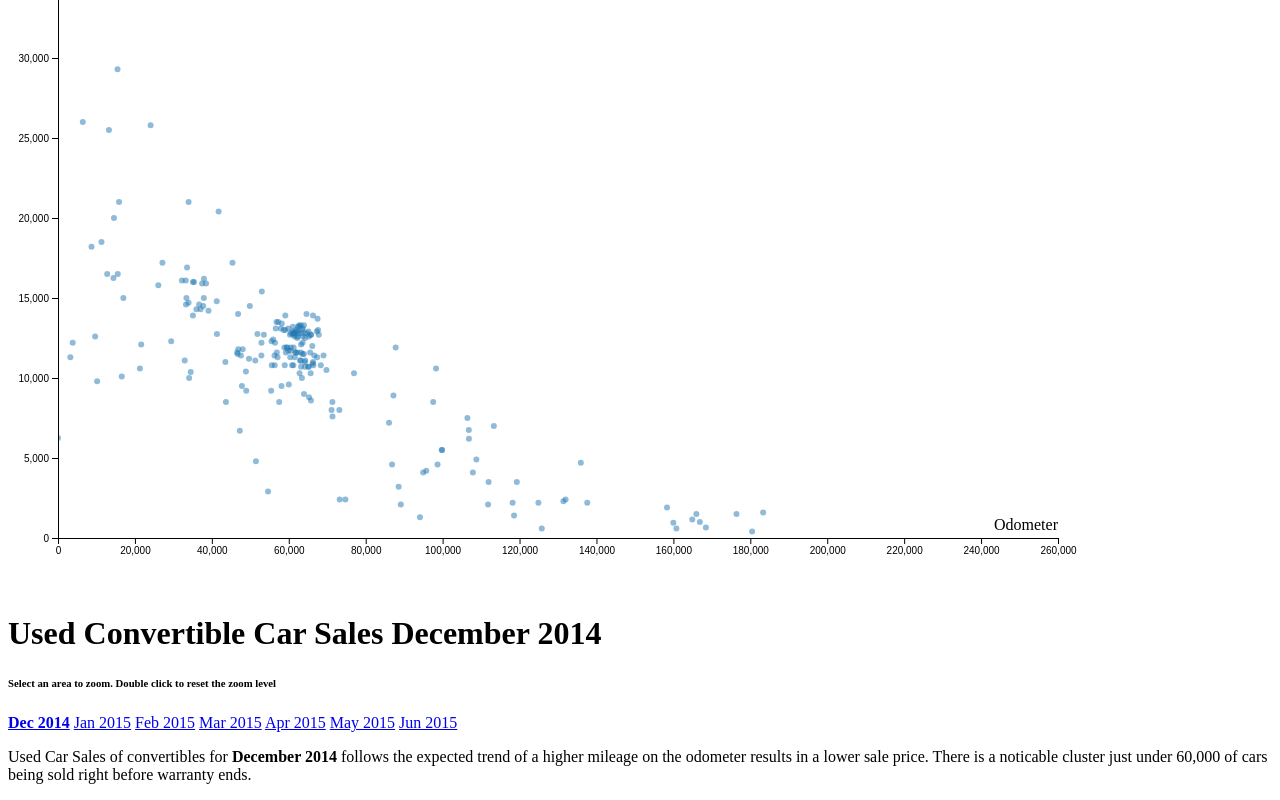
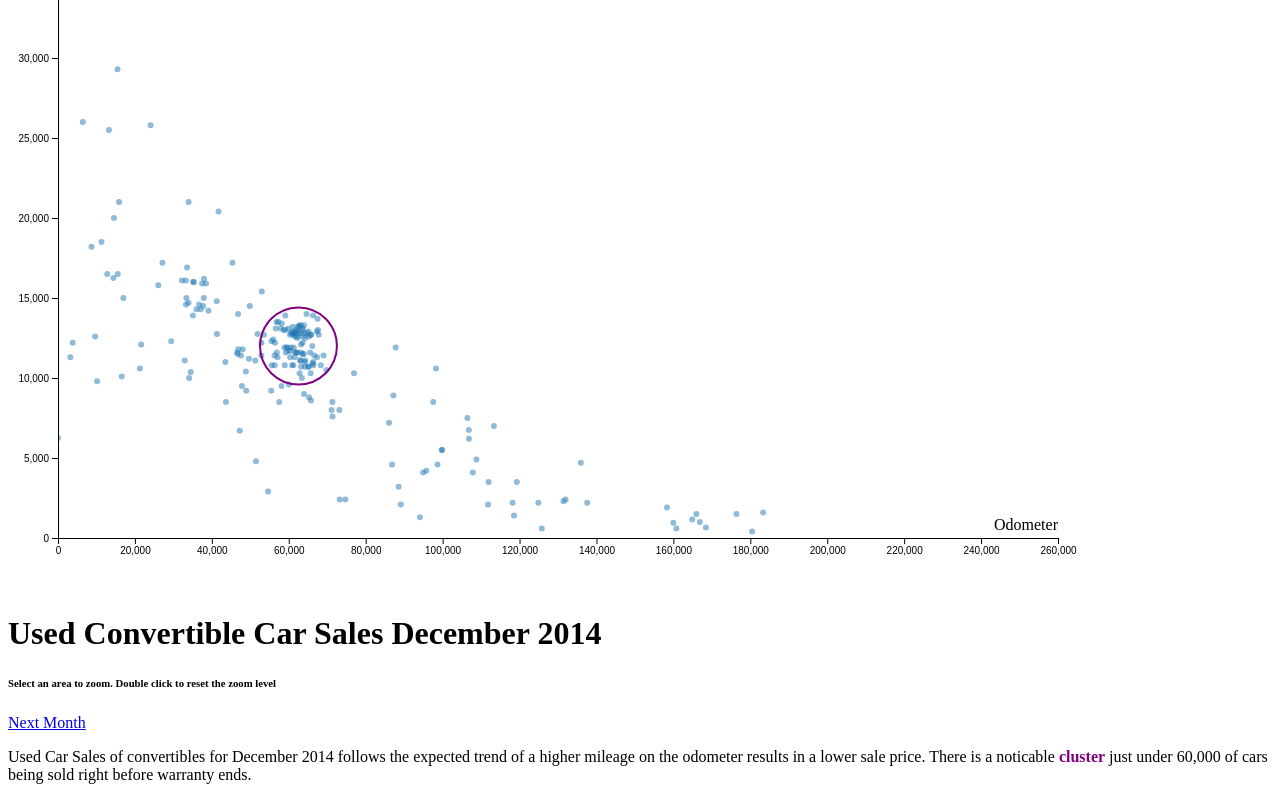
Before and after one commit to pcammall/CS416_Narrative_Viz, a plain HTML site: page index.html in a window 1280 px wide. Shown: the part 440-1240 px from the top of the page. Drawn offline with nearby package versions, Linux system fonts and the light colour scheme.

Commit message:
Final changes
Just gotta send it at this point.

```diff
--- a/index.html
+++ b/index.html
@@ -170,7 +170,8 @@ d3.csv(
     .on("mouseleave", doNotHighlight )
 	.on("mouseover", mouseover)
 	.on("mousemove", mousemove)
-	.on("mouseleave", mouseleave)
+	.on("mouseleave", mouseleave);
+
 
 
 	//modifying x axis
@@ -203,6 +204,15 @@ d3.csv(
 		.attr("class", "brush")
 		.call(brush);
 
+	//callout the actual cluster i talk about in the text below
+	scatter.append("circle")
+			.attr("class", "annote")
+			.attr("cx", x(62521))
+			.attr("cy", y(12000))
+			.attr("r", x(10000))
+			.style("stroke", "purple")
+			.style("stroke-width", "2px")
+			.style("fill", "none");
 
 	function brushEnded() {
 		var s = d3.event.selection;
@@ -273,18 +283,14 @@ d3.csv(
 		Select an area to zoom. Double click to reset the zoom level
 	</h6>
 	<p>
-		<a href = "https://pcammall.github.io/CS416_Narrative_Viz/index.html"><b>Dec 2014</b></a>
-		<a href = "https://pcammall.github.io/CS416_Narrative_Viz/car_sales_jan.html">Jan 2015</a>
-		<a href = "https://pcammall.github.io/CS416_Narrative_Viz/car_sales_feb.html">Feb 2015</a>
-		<a href = "https://pcammall.github.io/CS416_Narrative_Viz/car_sales_mar.html">Mar 2015</a>
-		<a href = "https://pcammall.github.io/CS416_Narrative_Viz/car_sales_apr.html">Apr 2015</a>
-		<a href = "https://pcammall.github.io/CS416_Narrative_Viz/car_sales_may.html">May 2015</a>
-		<a href = "https://pcammall.github.io/CS416_Narrative_Viz/car_sales_jun.html">Jun 2015</a>
+
+		<a href = "https://pcammall.github.io/CS416_Narrative_Viz/car_sales_jan.html">Next Month</a>
+
 	</p>
 
 	<p>
-		Used Car Sales of convertibles for <b>December 2014</b> follows the expected trend of a higher mileage on the odometer results in a lower sale price.
+		Used Car Sales of convertibles for December 2014 follows the expected trend of a higher mileage on the odometer results in a lower sale price.
 
-		There is a noticable cluster just under 60,000 of cars being sold right before warranty ends.
+		There is a noticable <span style="color:purple"><b>cluster</b></span> just under 60,000 of cars being sold right before warranty ends.
 	</p>
 </body>
```
Also changed, not shown: car_sales_apr.html (+3 -7 lines), car_sales_feb.html (+3 -6 lines), car_sales_jan.html (+3 -6 lines), car_sales_mar.html (+3 -6 lines), car_sales_may.html (+2 -6 lines).
